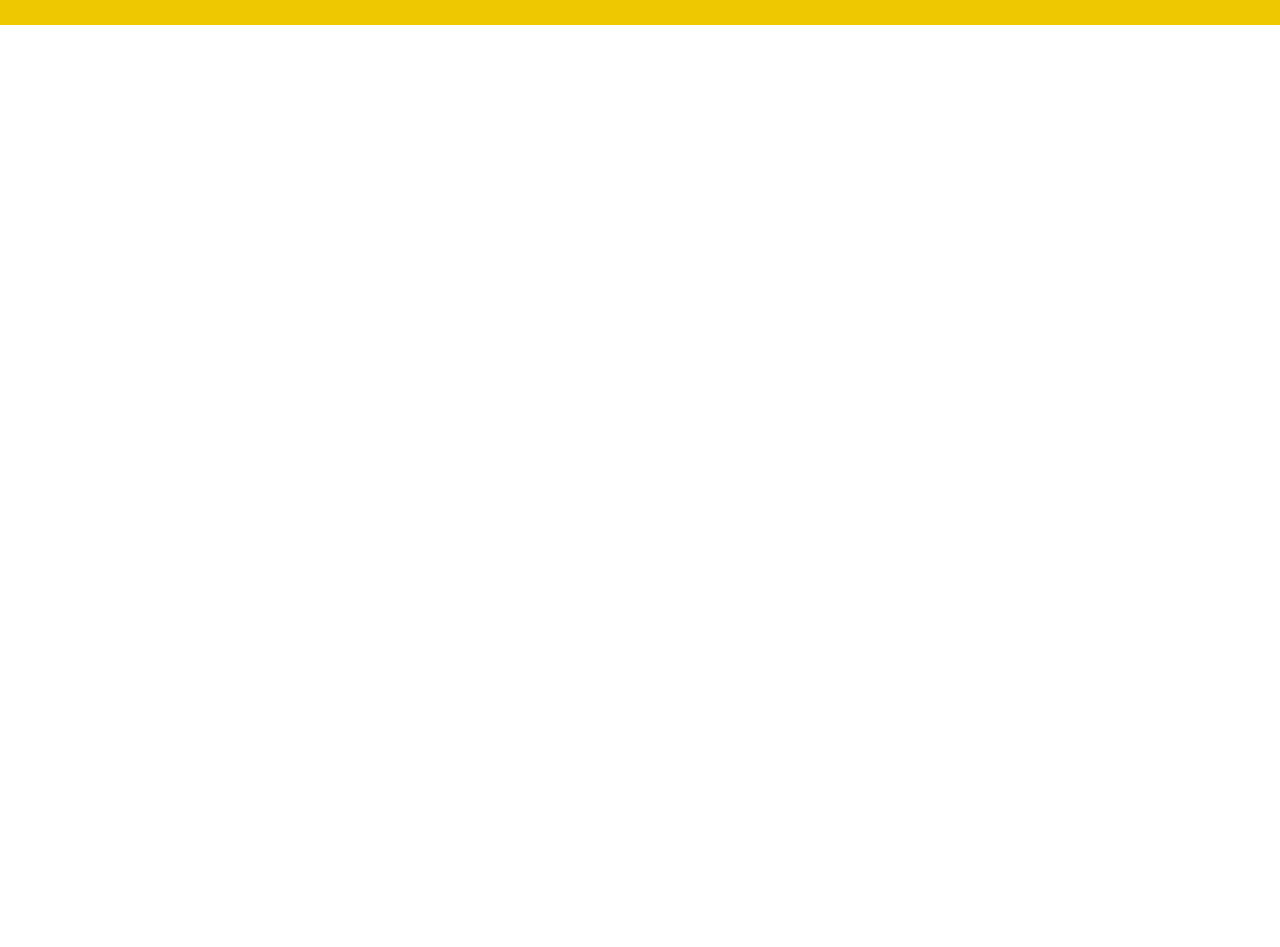
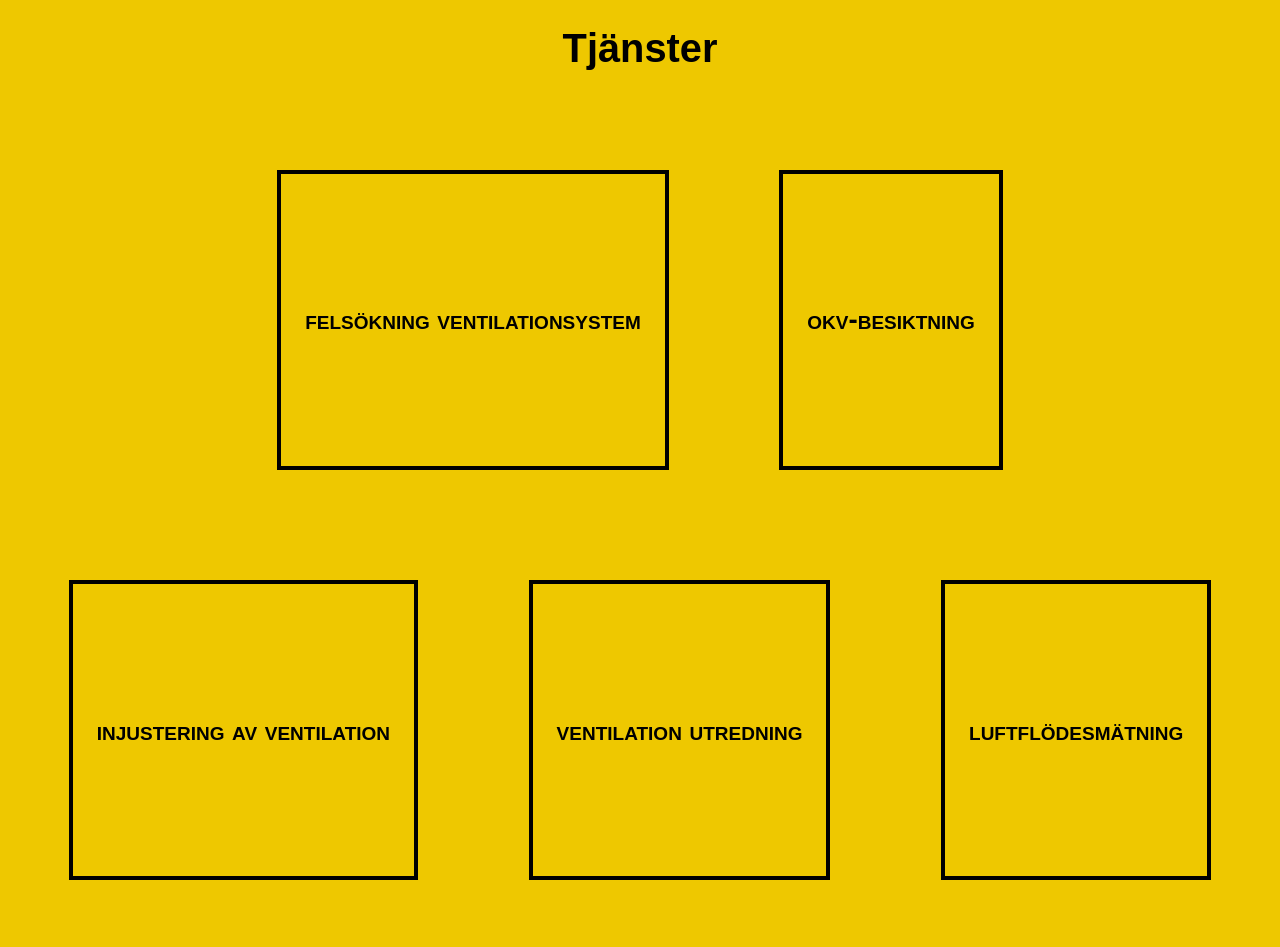
Before and after one commit to maxerling/landing-page-project, a React (Create React App) app: page / in a window 1280 px wide. Shown: the part 1185-2132 px from the top of the page. Before the commit the page ends 1210 px from the top, so only its background shows below. Built offline with nearby package versions, Linux system fonts and the light colour scheme.

Commit message:
fixed ServiceSection

```diff
--- a/src/components/CollabSection.tsx
+++ b/src/components/CollabSection.tsx
@@ -21,7 +21,8 @@ const HeaderText = styled.h1`
   justify-content: center;
   flex-direction: row;
   color: #000;
-  margin: 24px 0 24px 0;
+  margin: 40px 0 40px 0;
+  font-weight: 600;
   opacity: 0.4;
   width: 100%;
 `;
--- a/src/components/ServiceSection.tsx
+++ b/src/components/ServiceSection.tsx
@@ -9,8 +9,6 @@ const ContnetWrapper = styled.div`
   background-color: #eec800;
 `;
 
-
-
 const Text = styled.h2``;
 
 const HeaderText = styled.h1`
@@ -19,12 +17,51 @@ const HeaderText = styled.h1`
   flex-direction: row;
   width: 100%;
   justify-content: center;
+  margin: 40px 0 40px 0;
+  font-weight: 600;
 `;
 
+const ServiceWrapper = styled.div`
+  display: flex;
+  flex-wrap: wrap;
+  width: 100%;
+  justify-content: center;
+`;
+
+const ServiceText = styled.p`
+  display: flex;
+  justify-content: center;
+  align-items: center;
+  text-align: center;
+  font-weight: 700;
+  font-variant: small-caps;
+  box-sizing: border-box;
+  border: solid 4px black;
+  width: 3gi00px;
+  height: 300px;
+  font-size: 1.728rem;
+  line-height: 1;
+  margin: 2em;
+  transition: box-shadow 1s;
+  padding: 24px;
+
+  &:hover {
+    box-shadow: -12px 5px 0px 3px;
+  }
+`;
+//flex: 1 0 21%; /* explanation below */
 export const ServiceSection: React.FC<ServiceSectionProps> = ({}) => {
   return (
     <ContnetWrapper>
       <HeaderText>Tjänster</HeaderText>
+      <ServiceWrapper>
+        <ServiceText>felsökning ventilationsystem</ServiceText>
+        <ServiceText>okv-besiktning</ServiceText>
+        <ServiceText>injustering av ventilation</ServiceText>
+        <ServiceText>ventilation utredning</ServiceText>
+        <ServiceText>luftflödesmätning</ServiceText>
+        <ServiceText>ljudmätning</ServiceText>
+      </ServiceWrapper>
     </ContnetWrapper>
   );
 };
```
